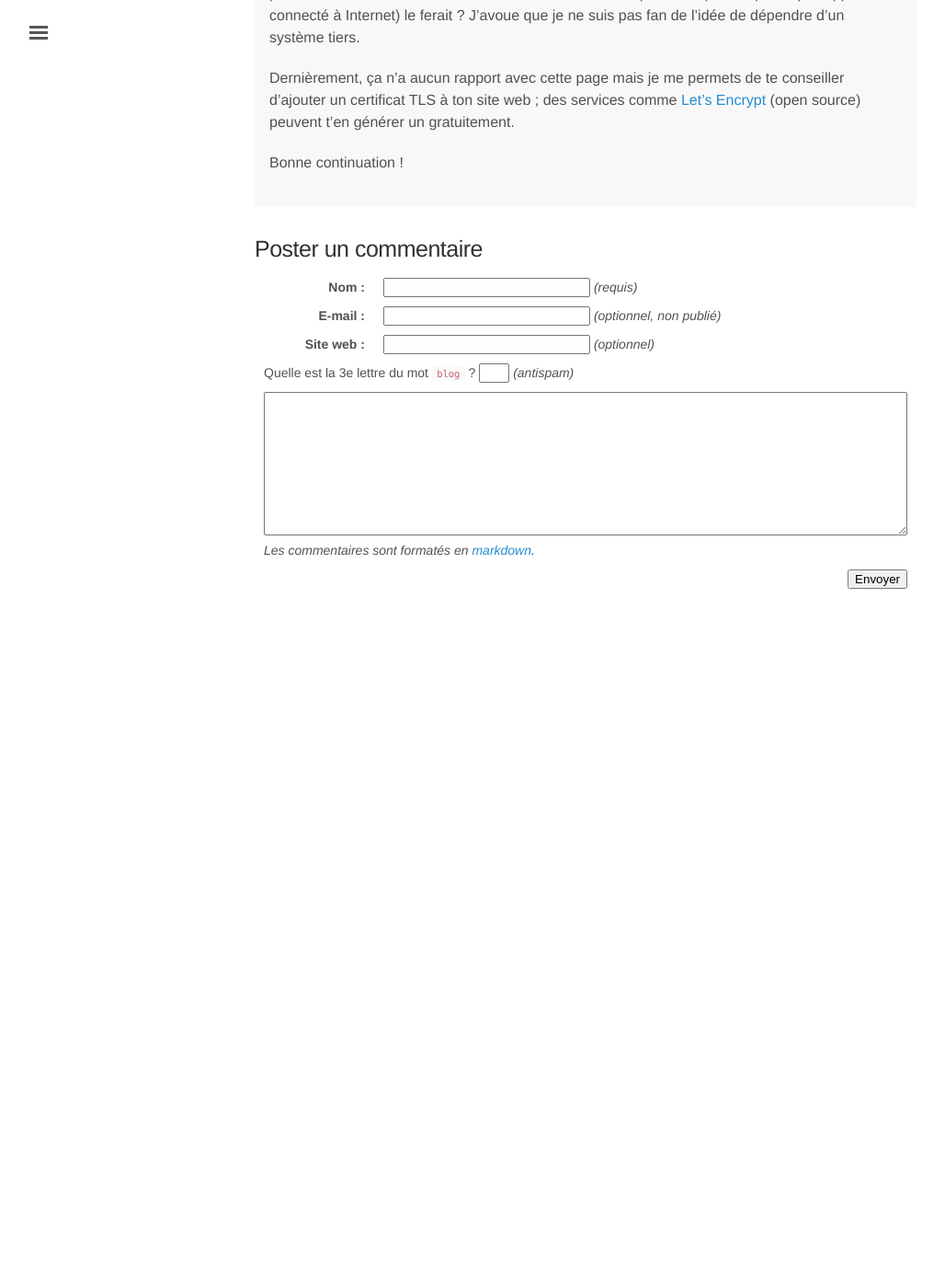
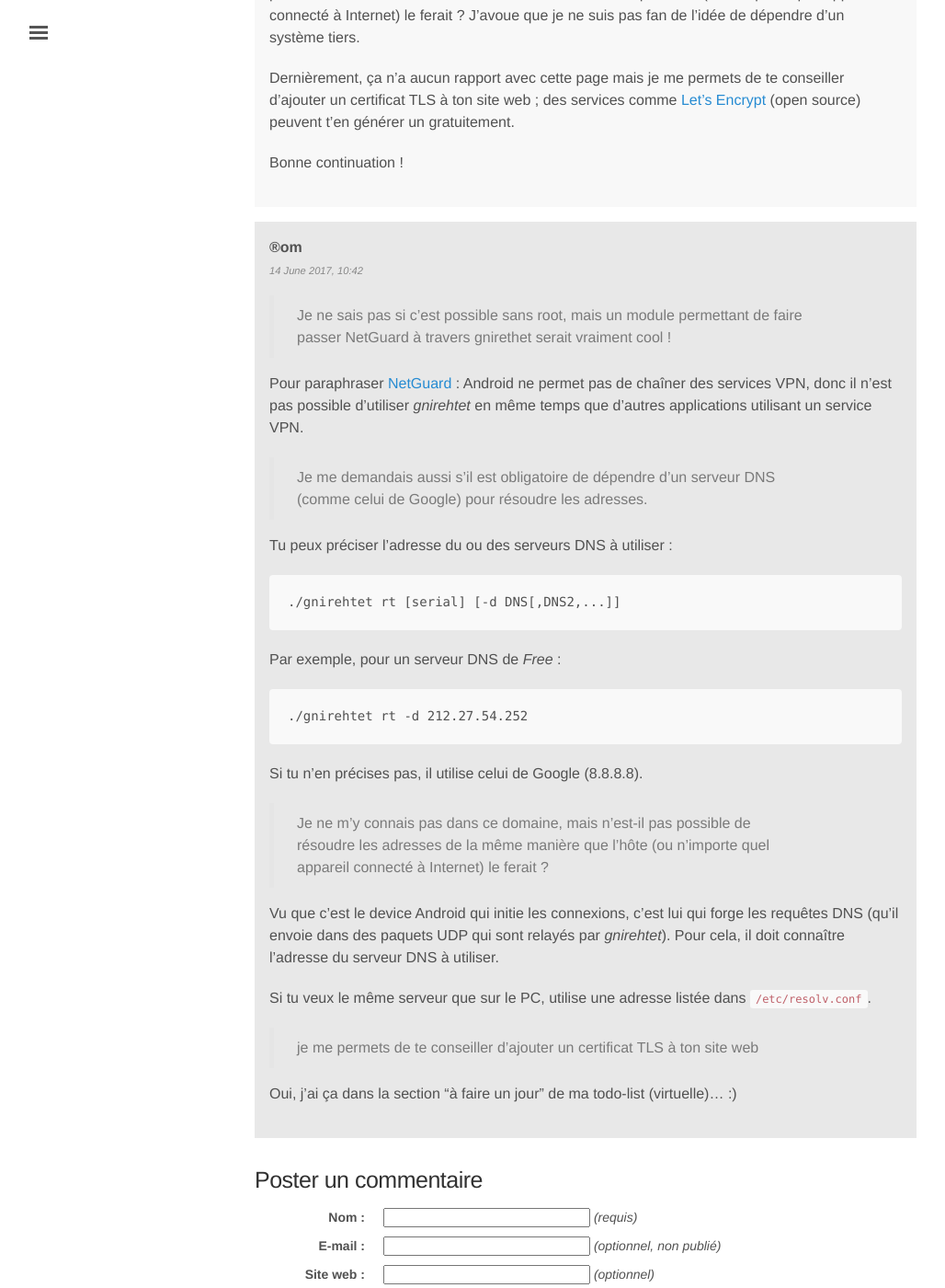
Before and after one commit to rom1v/blog.rom1v.com, a Jekyll site: the page built from _posts/2017-03-30-gnirehtet.md, in a window 1280 px wide and 1400 px high, scrolled down 8262 px. Shown: the whole window at 92% size, without its empty margins (3-1031 px from the left). Built offline with Jekyll 4.4.1, drawn with Linux system fonts in a browser that asks for light colours; before the commit the page ends 8927 px from its top, so only the background shows below that.

Commit message:
Publish comment for Gnirehtet

```diff
--- a/_data/comments-2017-03-gnirehtet.yaml
+++ b/_data/comments-2017-03-gnirehtet.yaml
@@ -151,3 +151,45 @@
     un gratuitement.
 
     Bonne continuation !
+- id: 10
+  author: ®om
+  date: 2017-06-14 10:42:57+02:00
+  contents: |
+    > Je ne sais pas si c'est possible sans root, mais un module permettant de
+    > faire passer NetGuard à travers gnirethet serait vraiment cool !
+
+    Pour paraphraser
+    [NetGuard](https://github.com/M66B/NetGuard/#compatibility) : Android ne
+    permet pas de chaîner des services VPN, donc il n'est pas possible
+    d'utiliser _gnirehtet_ en même temps que d'autres applications utilisant un
+    service VPN.
+
+    > Je me demandais aussi s'il est obligatoire de dépendre d'un serveur DNS
+    > (comme celui de Google) pour résoudre les adresses.
+
+    Tu peux préciser l'adresse du ou des serveurs DNS à utiliser :
+
+        ./gnirehtet rt [serial] [-d DNS[,DNS2,...]]
+
+    Par exemple, pour un serveur DNS de _Free_ :
+
+        ./gnirehtet rt -d 212.27.54.252
+
+    Si tu n'en précises pas, il utilise celui de Google (8.8.8.8).
+
+    > Je ne m'y connais pas dans ce domaine, mais n'est-il pas possible de
+    > résoudre les adresses de la même manière que l'hôte (ou n'importe quel
+    > appareil connecté à Internet) le ferait ?
+
+    Vu que c'est le device Android qui initie les connexions, c'est lui qui
+    forge les requêtes DNS (qu'il envoie dans des paquets UDP qui sont relayés
+    par _gnirehtet_). Pour cela, il doit connaître l'adresse du serveur DNS à
+    utiliser.
+
+    Si tu veux le même serveur que sur le PC, utilise une adresse listée dans
+    `/etc/resolv.conf`.
+
+    > je me permets de te conseiller d'ajouter un certificat TLS à ton site web
+
+    Oui, j'ai ça dans la section "à faire un jour" de ma todo-list (virtuelle)…
+    :)
```
